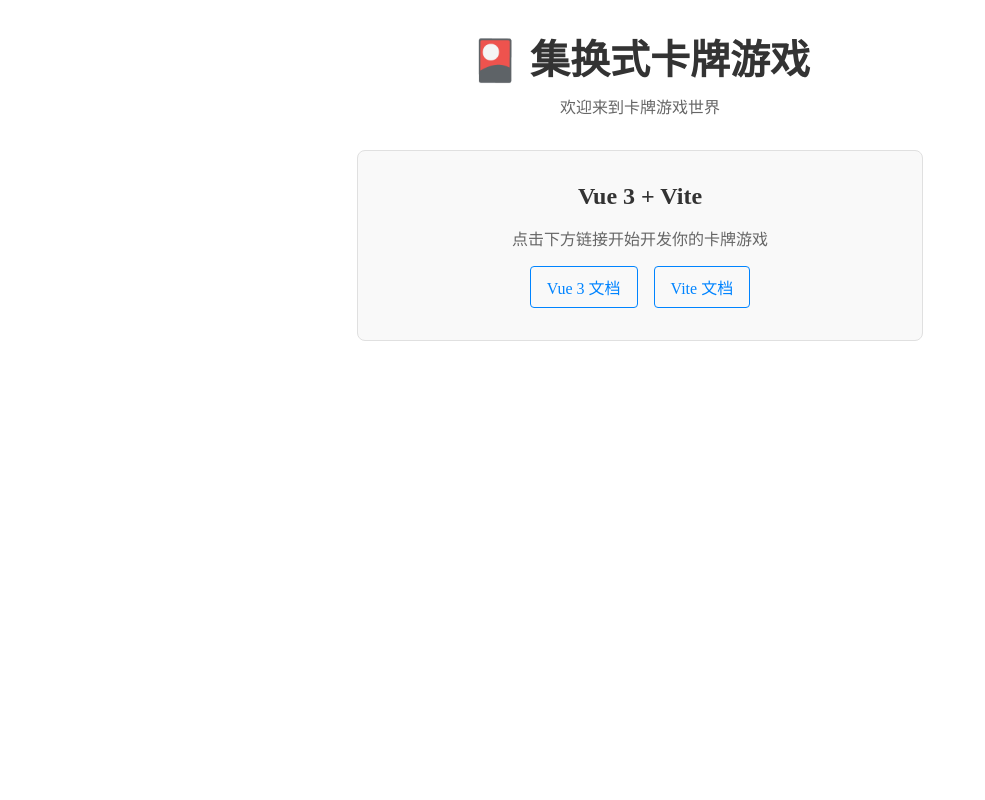
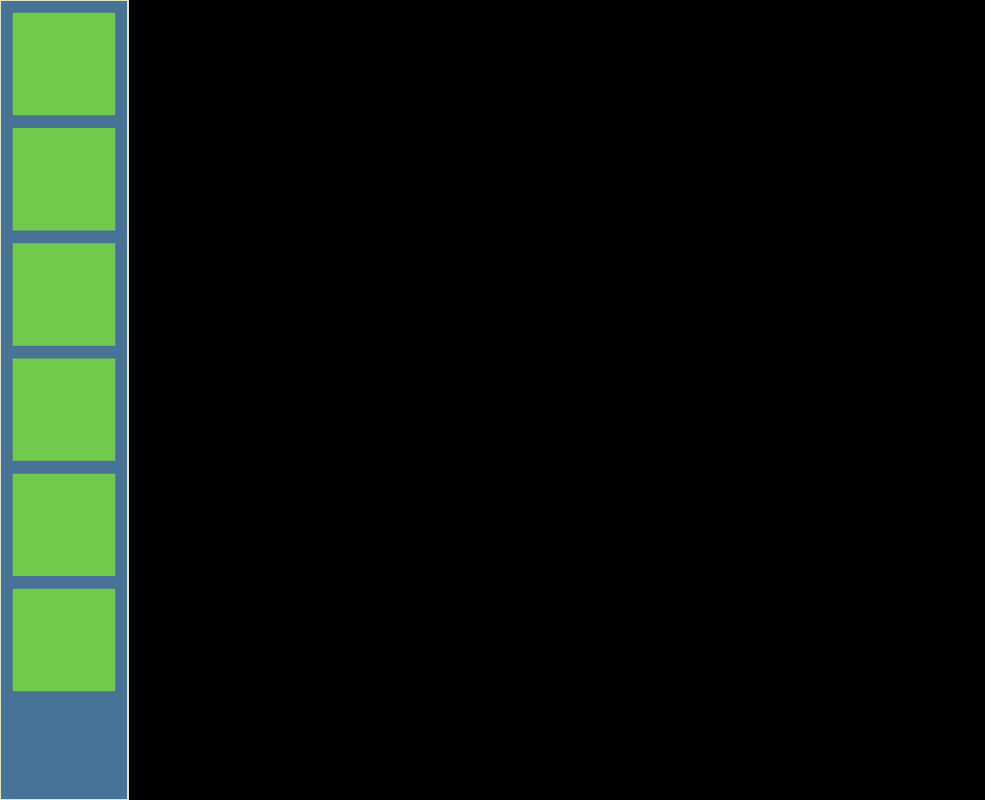
Before and after one commit to YSPplayer/TestDemo2, a Vue app in the folder webapp/: page / in a window 1280 px wide. Shown: the whole page, without its empty margins (0-985 px from the left). Built offline with nearby package versions, Linux system fonts and the light colour scheme.

Commit message:
初始化场景

```diff
--- a/webapp/index.html
+++ b/webapp/index.html
@@ -4,8 +4,24 @@
     <meta charset="UTF-8" />
     <link rel="icon" href="/favicon.ico" />
     <meta name="viewport" content="width=device-width, initial-scale=1.0" />
-    <title>集换式卡牌游戏</title>
+    <title>CardGame</title>
   </head>
+
+<style>
+  /* 全局重置样式，去除浏览器默认干扰 */
+  html, body, #app {
+    margin: 0;
+    padding: 0;
+    box-sizing: border-box;
+    font-family: 'Microsoft YaHei', Arial, sans-serif;
+  }
+  *, *::before, *::after {
+    box-sizing: inherit;
+  }
+  body {
+    background: #f5f5f5;
+  }
+  </style>
   <body>
     <div id="app"></div>
     <script type="module" src="/src/main.js"></script>
--- a/webapp/src/App.vue
+++ b/webapp/src/App.vue
@@ -1,41 +1,40 @@
 <template>
   <div class="app">
-    <header>
-      <h1>🎴 集换式卡牌游戏</h1>
-      <p>欢迎来到卡牌游戏世界</p>
-    </header>
-    <main>
-      <HelloWorld msg="Vue 3 + Vite" />
-    </main>
+   <div id="game-container"></div>
   </div>
 </template>
 
 <script setup>
-import HelloWorld from './components/HelloWorld.vue'
+import Phaser from 'phaser';
+import { onMounted } from 'vue';
+import Scene from '@/script/scene';
+onMounted(() => {
+  const config = {
+    type: Phaser.AUTO,
+    width: '100%',
+    height: '100%',
+    parent: 'game-container',
+    scene: Scene,
+    scale: {
+      mode: Phaser.Scale.RESIZE,
+      autoCenter: Phaser.Scale.CENTER_BOTH,
+      width: '100%',
+      height: '100%'
+    }
+  };
+  new Phaser.Game(config);
+});
 </script>
 
+
 <style scoped>
-.app {
-  text-align: center;
-  padding: 20px;
+
+#game-container {
+  width: 100vw;
+  height: 100vh;
+  overflow: hidden;
+  margin: 0;
+  padding: 0;
 }
 
-header {
-  margin-bottom: 2rem;
-}
-
-h1 {
-  color: #333;
-  font-size: 2.5rem;
-  margin: 0;
-}
-
-p {
-  color: #666;
-  margin: 0.5rem 0 0 0;
-}
-
-main {
-  min-height: 400px;
-}
 </style>
--- a/webapp/src/components/HelloWorld.vue
+++ /dev/null
@@ -1,61 +0,0 @@
-<template>
-  <div class="hello">
-    <h2>{{ msg }}</h2>
-    <p class="read-the-docs">
-      点击下方链接开始开发你的卡牌游戏
-    </p>
-    <div class="links">
-      <a href="https://vuejs.org/" target="_blank">Vue 3 文档</a>
-      <a href="https://vitejs.dev/" target="_blank">Vite 文档</a>
-    </div>
-  </div>
-</template>
-
-<script setup>
-defineProps({
-  msg: String
-})
-</script>
-
-<style scoped>
-.hello {
-  padding: 2rem;
-  border: 1px solid #e0e0e0;
-  border-radius: 8px;
-  background: #f9f9f9;
-  margin: 2rem auto;
-  max-width: 500px;
-}
-
-h2 {
-  color: #333;
-  margin: 0 0 1rem 0;
-}
-
-.read-the-docs {
-  color: #666;
-  margin: 1rem 0;
-}
-
-.links {
-  display: flex;
-  gap: 1rem;
-  justify-content: center;
-  margin-top: 1rem;
-}
-
-a {
-  color: #0084ff;
-  text-decoration: none;
-  font-weight: 500;
-  padding: 0.5rem 1rem;
-  border: 1px solid #0084ff;
-  border-radius: 4px;
-  transition: all 0.3s;
-}
-
-a:hover {
-  background-color: #0084ff;
-  color: white;
-}
-</style>
--- a/webapp/src/components/monstercard.vue
+++ /dev/null
@@ -1 +0,0 @@
-177*254
--- /dev/null
+++ b/webapp/src/script/scene.ts
@@ -0,0 +1,38 @@
+import Phaser from 'phaser';
+import Util from './util';
+export default class Scene extends Phaser.Scene {
+    constructor() {
+        super({ key: 'Scene' });
+    }
+    //左侧多人物框
+    drawCharacterSBox() {
+        const width = this.scale.width;
+        const height = this.scale.height;
+        const container = this.add.rectangle(0, 0, width * 0.1, height,
+             Util.ToColor('#477496'));
+        container.setOrigin(0, 0);
+        container.setStrokeStyle(2,  Util.ToColor('#e2e4bc'));
+        const characterWidth = container.width * 0.8;
+        const characterHeight = characterWidth;
+        const margin = (container.width - characterWidth) / 2;
+        for(let i = 0; i < 6; i++) {
+            const x = container.x + margin;
+            const y = container.y + margin + i * (characterHeight + margin);
+            const characterBox = this.add.rectangle(x, y, characterWidth, characterHeight,
+                 Util.ToColor('#72ca4d'));
+            characterBox.setOrigin(0, 0);
+        }
+    }
+    preload() {
+        // 资源加载
+    }
+
+    create() {
+        this.drawCharacterSBox();
+    }
+
+    update() {
+        // 游戏循环
+         //this.drawCharacterSBox();
+    }
+}
--- /dev/null
+++ b/webapp/src/script/util.ts
@@ -0,0 +1,20 @@
+export default class Util {
+    constructor() {
+
+    }
+    /**
+     * 将 HTML 颜色字符串（如 "#447090"）转换为 Phaser 需要的数字色值
+     */
+    static ToColor(htmlColor: string): number {
+        // 去掉 # 号
+        if (htmlColor.startsWith('#')) {
+            htmlColor = htmlColor.slice(1);
+        }
+        // 支持 #RGB 简写
+        if (htmlColor.length === 3) {
+            htmlColor = htmlColor.split('').map((c: string) => c + c).join('');
+        }
+        // 转为数字
+        return parseInt(htmlColor, 16);
+    }
+}
--- a/webapp/vite.config.js
+++ b/webapp/vite.config.js
@@ -1,8 +1,15 @@
 import { defineConfig } from 'vite'
 import vue from '@vitejs/plugin-vue'
 
+import { resolve } from 'path'
+
 export default defineConfig({
   plugins: [vue()],
+  resolve: {
+    alias: {
+      '@': resolve(__dirname, 'src')
+    }
+  },
   server: {
     port: 5173,
     open: true
```
